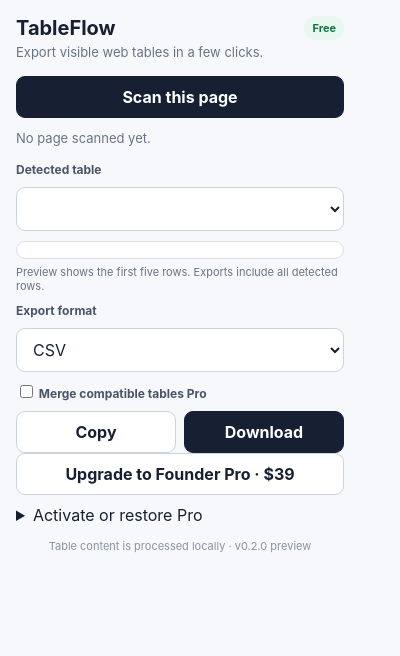
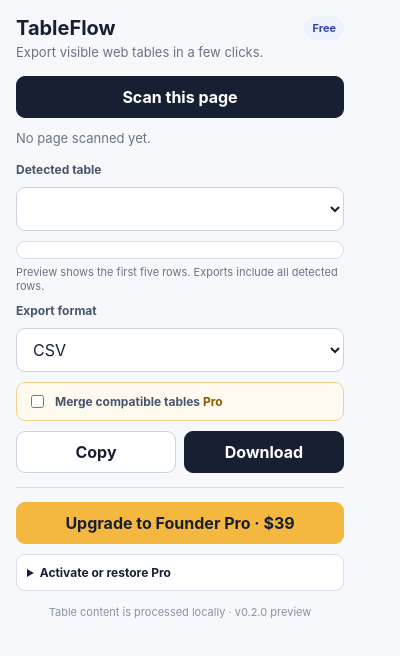
Before and after one commit to passiongrow88/1688-copilot-validation, a browser extension: page extension/popup.html in a window 400 px wide. Drawn offline with Linux system fonts and the light colour scheme.

Commit message:
Style TableFlow Pro controls

```diff
--- a/extension/popup.css
+++ b/extension/popup.css
@@ -2,73 +2,35 @@
   font-family: Inter, ui-sans-serif, system-ui, -apple-system, BlinkMacSystemFont, "Segoe UI", sans-serif;
   color: #172033;
 }
-
-body {
-  width: 360px;
-  margin: 0;
-  background: #f6f8fb;
-}
-
+body { width: 360px; margin: 0; background: #f6f8fb; }
 main { padding: 16px; }
 header { display: flex; align-items: flex-start; justify-content: space-between; gap: 12px; margin-bottom: 16px; }
 h1 { font-size: 20px; margin: 0 0 4px; }
 p { margin: 0; color: #687386; font-size: 13px; }
-
-.badge {
-  flex: 0 0 auto;
-  background: #e8f7ef;
-  color: #157347;
-  border-radius: 999px;
-  padding: 5px 8px;
-  font-size: 11px;
-  font-weight: 700;
-}
-
-button,
-select {
-  width: 100%;
-  box-sizing: border-box;
-  border-radius: 9px;
-  border: 1px solid #ccd3df;
-  padding: 10px 12px;
-  background: white;
-  color: inherit;
-  font: inherit;
-}
-
+.badge { flex: 0 0 auto; background: #eef2ff; color: #3346a8; border-radius: 999px; padding: 5px 8px; font-size: 11px; font-weight: 700; }
+.badge.pro { background: #fff3d6; color: #8a5a00; }
+button, select, input { width: 100%; box-sizing: border-box; border-radius: 9px; border: 1px solid #ccd3df; padding: 10px 12px; background: white; color: inherit; font: inherit; }
 button { cursor: pointer; font-weight: 700; }
 button:hover { border-color: #8f9bad; }
-button:focus-visible,
-select:focus-visible { outline: 3px solid rgba(23, 32, 51, 0.18); outline-offset: 2px; }
+button:focus-visible, select:focus-visible, input:focus-visible { outline: 3px solid rgba(23, 32, 51, 0.18); outline-offset: 2px; }
 button.primary { background: #172033; color: white; border-color: #172033; }
 button.primary:hover { background: #26334d; }
-
+button.upgrade { margin-top: 14px; background: #f4b740; border-color: #f4b740; color: #172033; }
+button.link-button { border: 0; background: transparent; color: #687386; padding: 6px; font-size: 12px; }
 .status { margin: 12px 0; min-height: 20px; }
 section { display: grid; gap: 10px; }
 label { font-size: 12px; font-weight: 700; color: #495469; }
 .actions { display: grid; grid-template-columns: 1fr 1fr; gap: 8px; }
 .hint { margin-top: -4px; font-size: 11px; }
-
-#preview {
-  max-height: 160px;
-  overflow: auto;
-  border: 1px solid #d9dee8;
-  border-radius: 9px;
-  background: white;
-  padding: 8px;
-  font-size: 11px;
-}
-
+#preview { max-height: 160px; overflow: auto; border: 1px solid #d9dee8; border-radius: 9px; background: white; padding: 8px; font-size: 11px; }
 table { border-collapse: collapse; width: 100%; }
-th,
-td {
-  border: 1px solid #e1e5ec;
-  padding: 4px;
-  text-align: left;
-  max-width: 120px;
-  overflow: hidden;
-  text-overflow: ellipsis;
-  white-space: nowrap;
-}
-
+th, td { border: 1px solid #e1e5ec; padding: 4px; text-align: left; max-width: 120px; overflow: hidden; text-overflow: ellipsis; white-space: nowrap; }
+.pro-row { display: flex; align-items: center; gap: 8px; background: #fffaf0; border: 1px solid #f1d28a; border-radius: 9px; padding: 9px 10px; }
+.pro-row input { width: auto; }
+.pro-row strong { color: #8a5a00; }
+.account { border-top: 1px solid #d9dee8; margin-top: 14px; padding-top: 0; }
+details { border: 1px solid #d9dee8; border-radius: 9px; background: white; padding: 10px; }
+summary { cursor: pointer; font-size: 12px; font-weight: 700; }
+details[open] { display: grid; gap: 8px; }
+details[open] summary { margin-bottom: 4px; }
 footer { margin-top: 14px; text-align: center; color: #8992a3; font-size: 11px; }
```
